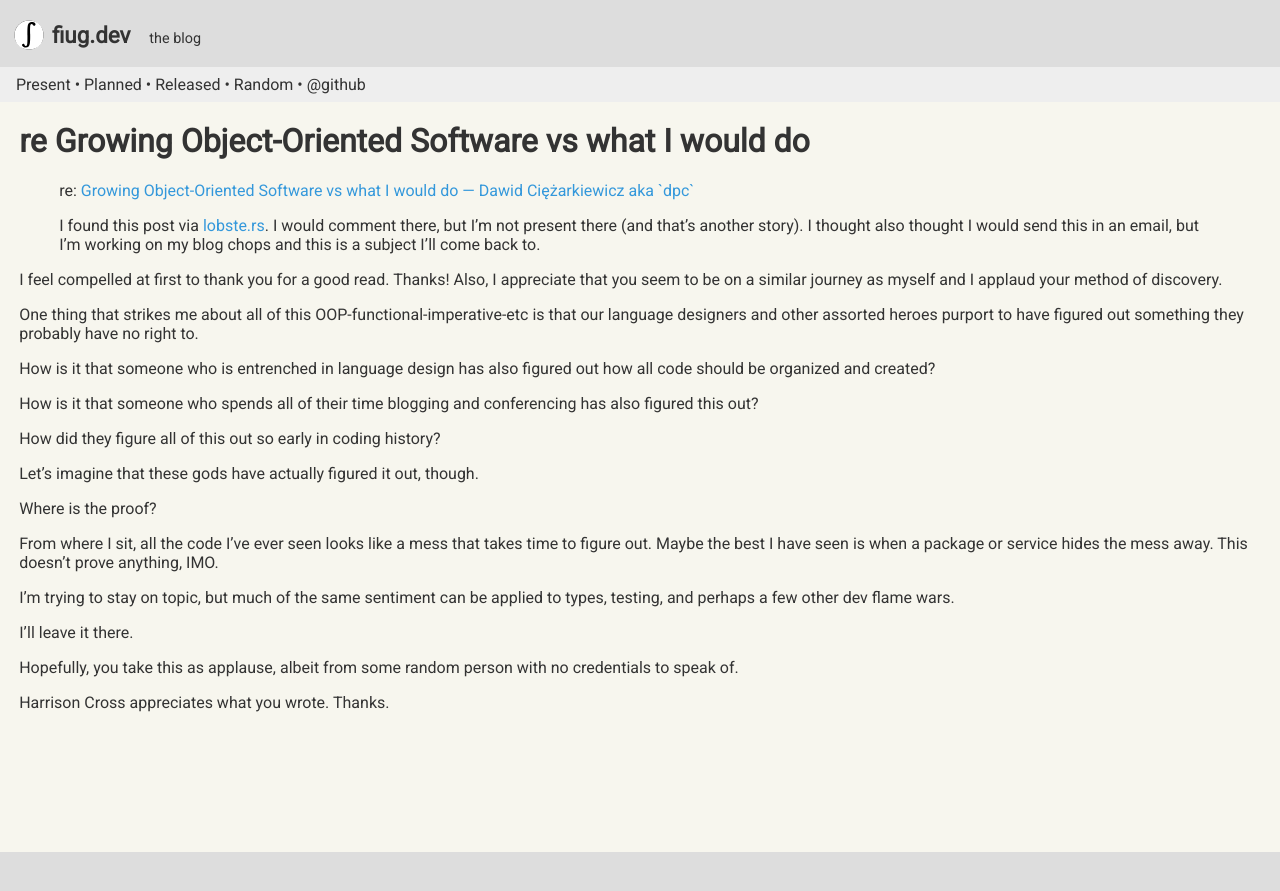
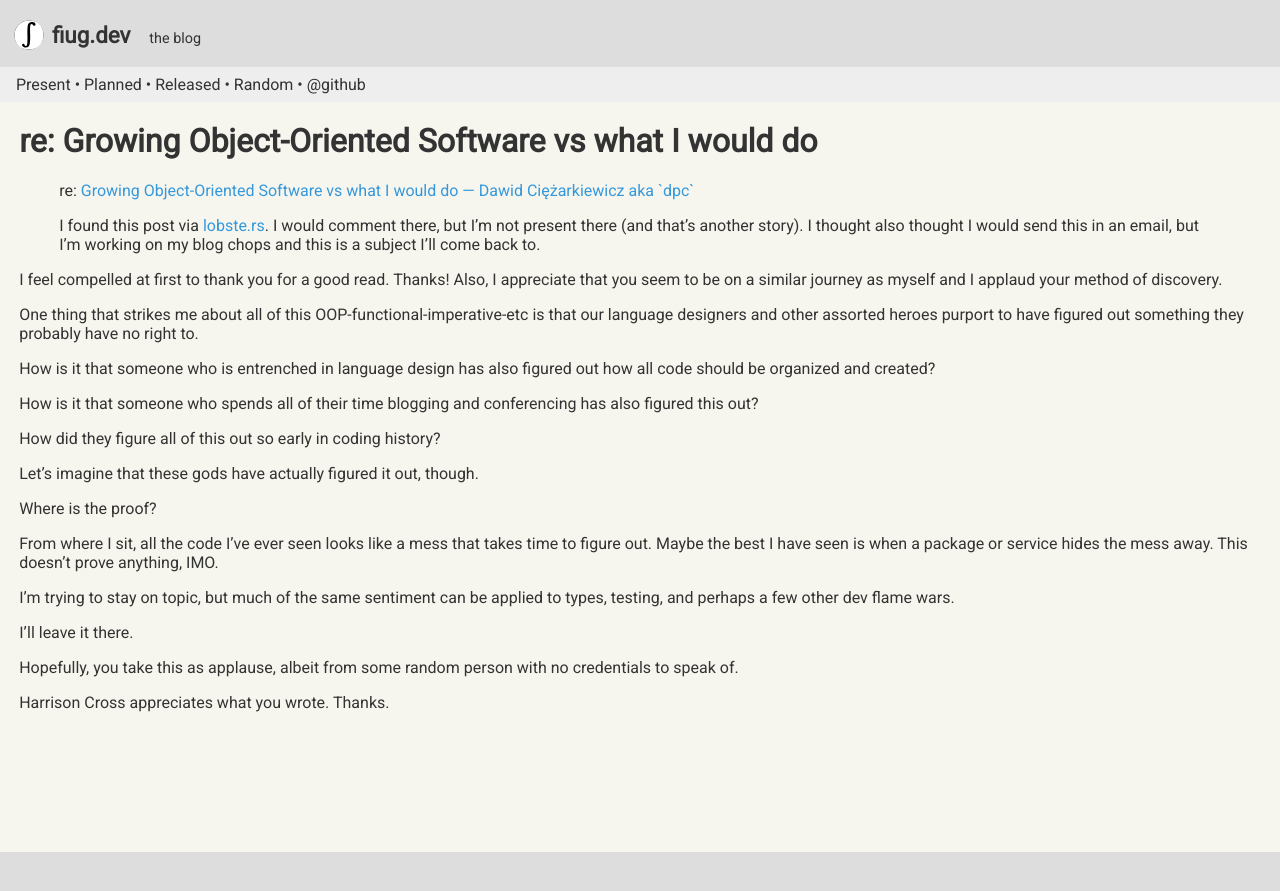
Before and after one commit to fiugd/blog, a Jekyll site: the page built from docs/_posts/2021-08-09-re-growing-object-oriented-software-vs-what-i-would-do.md, in a window 1280 px wide. Shown: the top 891 px of the page. Built offline with Jekyll 4.4.1, drawn with Linux system fonts in a browser that asks for light colours.

```diff
--- a/docs/_posts/2021-08-09-re-growing-object-oriented-software-vs-what-i-would-do.md
+++ b/docs/_posts/2021-08-09-re-growing-object-oriented-software-vs-what-i-would-do.md
@@ -1,6 +1,6 @@
 ---
 layout: post
-title: re Growing Object-Oriented Software vs what I would do
+title: "re: Growing Object-Oriented Software vs what I would do"
 description: my reaction to a blog post reacting to OOP
 updated: 2021-08-09
 category: philosophy, practices
```
